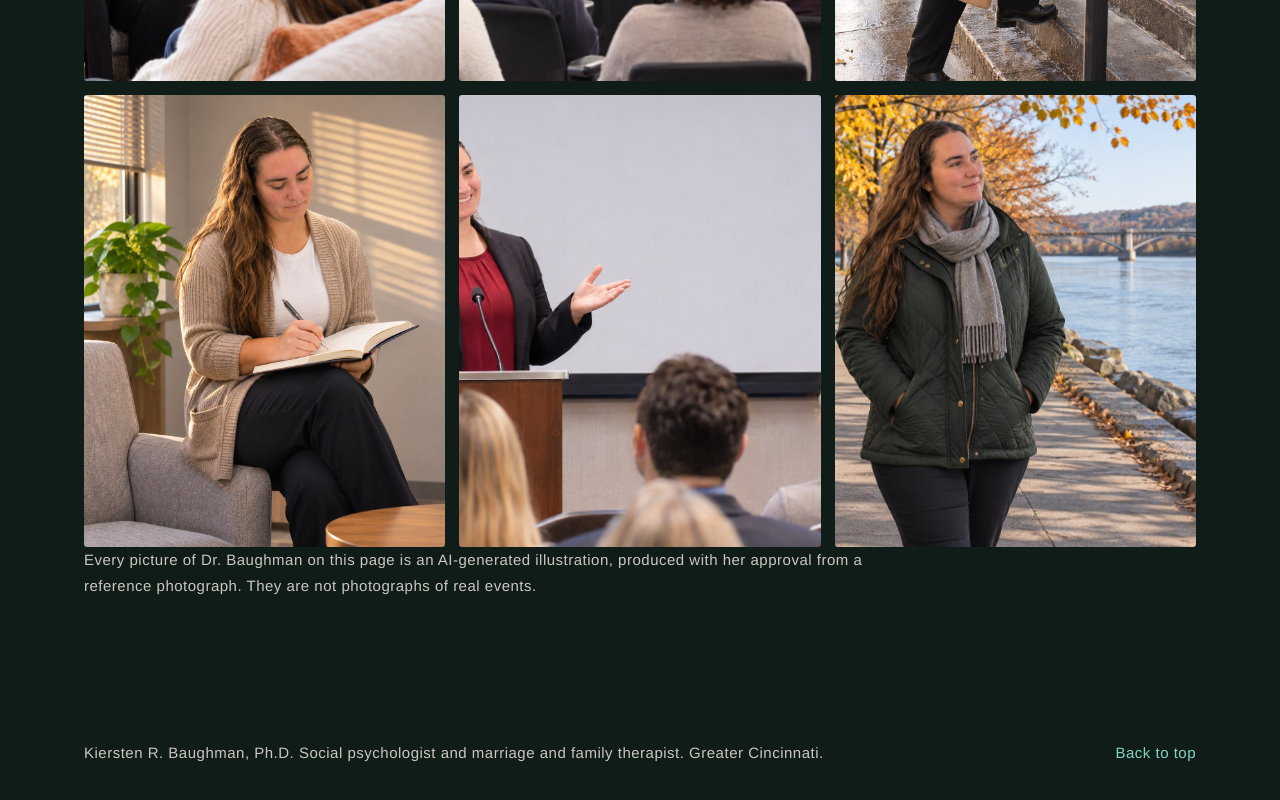
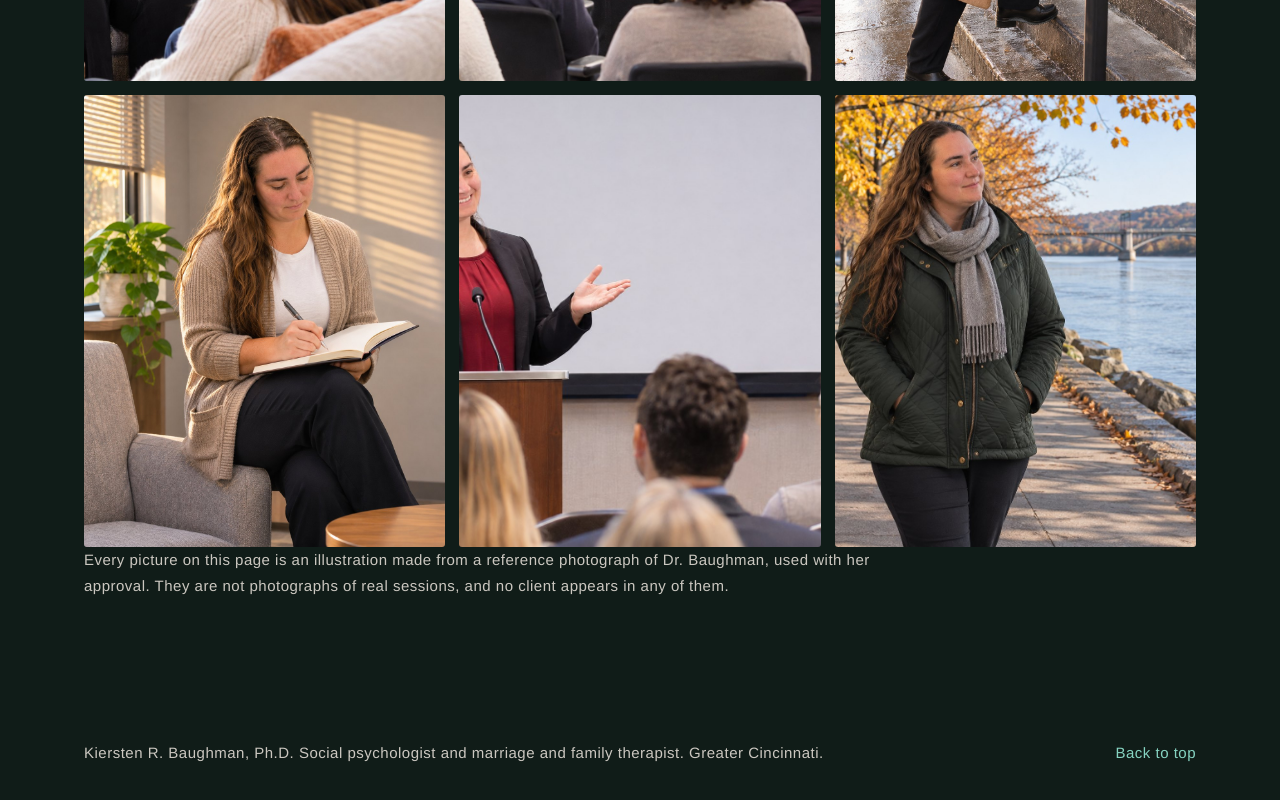
Before and after one commit to thetopprofessional/kiersten-baughman, a plain HTML site: page index.html in a window 1280 px wide. Shown: the part 6456-7256 px from the top of the page. Drawn offline with Linux system fonts and the light colour scheme.

Commit message:
Add files via upload

```diff
--- a/index.html
+++ b/index.html
@@ -173,7 +173,7 @@
       <figure><img src="img/10-conference.jpg" alt="Presenting at an academic conference" width="1672" height="941" loading="lazy" decoding="async"></figure>
       <figure><img src="img/12-river.jpg" alt="Walking a riverside path" width="1448" height="1086" loading="lazy" decoding="async"></figure>
     </div>
-    <p class="kb-note">Every picture of Dr. Baughman on this page is an AI-generated illustration, produced with her approval from a reference photograph. They are not photographs of real events.</p>
+    <p class="kb-note">Every picture on this page is an illustration made from a reference photograph of Dr. Baughman, used with her approval. They are not photographs of real sessions, and no client appears in any of them.</p>
   </div>
 </section>
 
```
